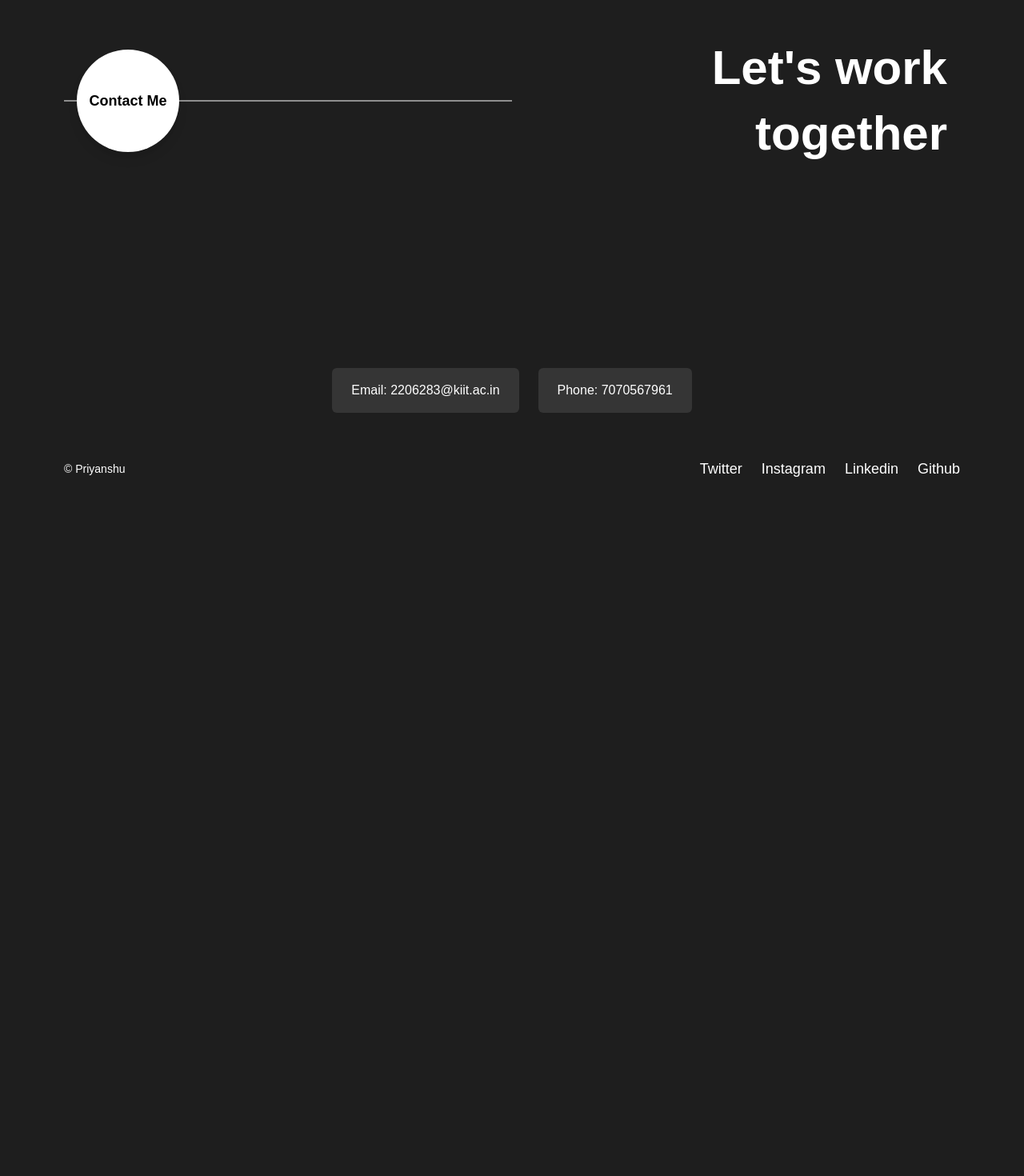
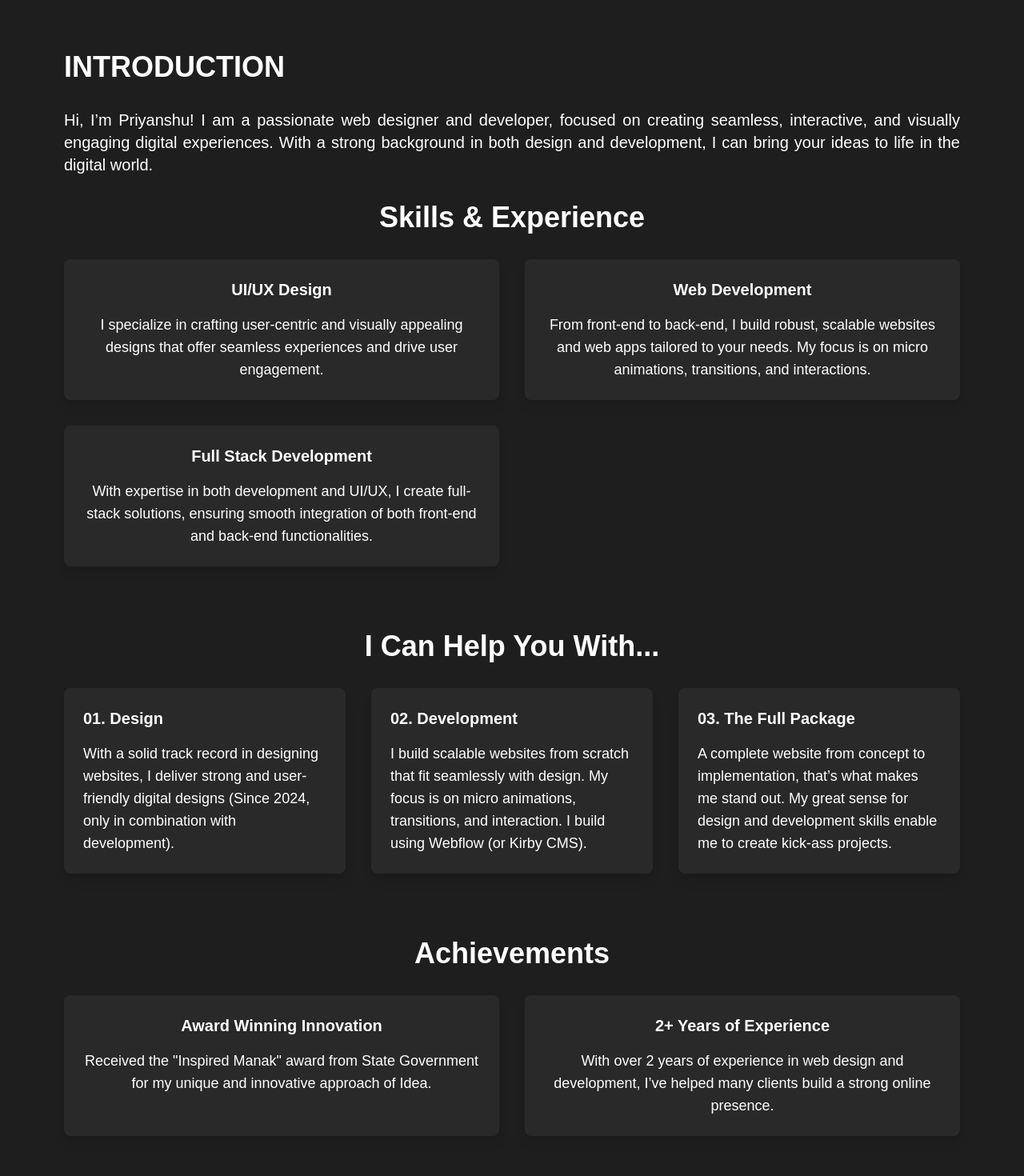
Before and after one commit to pr1ynsu/Priyanshu-s-Portfolio, a React (Vite) app: page /about in a window 1280 px wide. Shown: the part 360-1830 px from the top of the page at 80% size. Before the commit the page ends 1000 px from the top, so only its background shows below. Built offline with nearby package versions, Linux system fonts and the light colour scheme.

Commit message:
fixing words

```diff
--- a/src/App.jsx
+++ b/src/App.jsx
@@ -62,7 +62,7 @@ function App() {
                 <div className="flex flex-col md:flex-row justify-between w-full max-w-7xl gap-10">
                   {/* Left Text */}
                   <div className="md:w-1/2 text-left text-lg md:text-xl leading-relaxed space-y-2">
-                    <p>Helping brands to stand out in the digital era.</p>
+                    <p>Helping customer to stand out in the digital era.</p>
                     <p>Together we will set the new status quo.</p>
                     <p>No nonsense, always on the cutting edge.</p>
                   </div>
--- a/src/components/Footer.jsx
+++ b/src/components/Footer.jsx
@@ -27,8 +27,8 @@ const Footer = () => {
       {/* Contact Info Boxes */}
       <div className="flex flex-col md:flex-row justify-center items-center gap-6 mt-12 w-full">
         {/* Email Box */}
-        <a href="mailto:2206283@kiit.ac.in" className="bg-white bg-opacity-10 backdrop-blur-md text-white p-4 px-6 rounded-md text-center hover:bg-opacity-20 transition">
-          Email: 2206283@kiit.ac.in
+        <a href="mailto:priyanshukr804@gmail.com" className="bg-white bg-opacity-10 backdrop-blur-md text-white p-4 px-6 rounded-md text-center hover:bg-opacity-20 transition">
+          Email: priyanshukr804@gmail.com
         </a>
 
         {/* Phone Box */}
@@ -41,10 +41,10 @@ const Footer = () => {
       <div className="flex justify-between items-center mt-14 text-sm flex-wrap gap-4 text-white max-w-7xl mx-auto w-full">
         <div>© Priyanshu</div>
         <div className="flex space-x-6 text-lg">
-          <a href="https://twitter.com" target="_blank" rel="noopener noreferrer">Twitter</a>
-          <a href="https://instagram.com" target="_blank" rel="noopener noreferrer">Instagram</a>
-          <a href="https://linkedin.com" target="_blank" rel="noopener noreferrer">Linkedin</a>
-          <a href="https://github.com" target="_blank" rel="noopener noreferrer">Github</a>
+          <a href="https://x.com/prynsu5560" target="_blank" rel="noopener noreferrer">Twitter</a>
+          <a href="https://www.instagram.com/_priynsu/" target="_blank" rel="noopener noreferrer">Instagram</a>
+          <a href="https://www.linkedin.com/in/priyanshu-poddar-133609246/" target="_blank" rel="noopener noreferrer">Linkedin</a>
+          <a href="https://github.com/pr1ynsu" target="_blank" rel="noopener noreferrer">Github</a>
         </div>
       </div>
     </footer>
--- a/src/pages/About.jsx
+++ b/src/pages/About.jsx
@@ -1,11 +1,107 @@
 // src/pages/About.jsx
 import React from "react";
-import Footer from '../components/Footer';
 
 const About = () => {
-  return <h1 className="mt-40 text-center text-4xl">About Priyanshu</h1>;
-{/* Your content here */}
-      <Footer />
+  return (
+    <div className="min-h-screen bg-grey text-white px-6 md:px-20 py-20">
+      {/* Screen 1 */}
+      <div className="text-left">
+        <h1 className="text-4xl md:text-6xl font-semibold mb-4">
+          Helping Customers <br /> Thrive in the Digital World
+        </h1>
+        <div className="relative">
+          <div className="border-t border-white w-full absolute top-1/2 left-0 transform -translate-y-1/2"></div>
+          <div className="relative flex justify-end pr-4">
+            <div className="bg-white text-black font-semibold rounded-full w-32 h-32 flex items-center justify-center text-lg cursor-pointer hover:bg-gray-200 transition duration-300">
+              <a href="#screen2" className="w-full h-full flex items-center justify-center">
+                Learn More
+              </a>
+            </div>
+          </div>
+        </div>
+      </div>
+
+      {/* Screen 2: Introduction and Skills/Experience */}
+      <div id="screen2" className="mt-20">
+        <h2 className="text-3xl md:text-4xl font-semibold mb-8 text-left">
+          INTRODUCTION
+        </h2>
+        <p className="text-lg md:text-xl text-justify mb-8">
+          Hi, I’m Priyanshu! I am a passionate web designer and developer, focused on creating seamless, interactive, and visually engaging digital experiences. With a strong background in both design and development, I can bring your ideas to life in the digital world.
+        </p>
+
+        <div className="text-center">
+          <h2 className="text-3xl md:text-4xl font-semibold mb-8">Skills & Experience</h2>
+          <div className="grid grid-cols-1 md:grid-cols-2 gap-8">
+            <div className="bg-white bg-opacity-5 p-6 rounded-lg shadow-lg">
+              <h3 className="text-xl font-semibold mb-4">UI/UX Design</h3>
+              <p className="text-lg">
+                I specialize in crafting user-centric and visually appealing designs that offer seamless experiences and drive user engagement.
+              </p>
+            </div>
+            <div className="bg-white bg-opacity-5 p-6 rounded-lg shadow-lg">
+              <h3 className="text-xl font-semibold mb-4">Web Development</h3>
+              <p className="text-lg">
+                From front-end to back-end, I build robust, scalable websites and web apps tailored to your needs. My focus is on micro animations, transitions, and interactions.
+              </p>
+            </div>
+            <div className="bg-white bg-opacity-5 p-6 rounded-lg shadow-lg">
+              <h3 className="text-xl font-semibold mb-4">Full Stack Development</h3>
+              <p className="text-lg">
+                With expertise in both development and UI/UX, I create full-stack solutions, ensuring smooth integration of both front-end and back-end functionalities.
+              </p>
+            </div>
+          </div>
+        </div>
+      </div>
+
+      {/* Screen 3: Services */}
+      <div className="mt-20">
+        <h2 className="text-3xl md:text-4xl font-semibold mb-8 text-center">
+          I Can Help You With...
+        </h2>
+        <div className="grid grid-cols-1 md:grid-cols-3 gap-8">
+          <div className="bg-white bg-opacity-5 p-6 rounded-lg shadow-lg">
+            <h3 className="text-xl font-semibold mb-4">01. Design</h3>
+            <p className="text-lg">
+              With a solid track record in designing websites, I deliver strong and user-friendly digital designs (Since 2024, only in combination with development).
+            </p>
+          </div>
+          <div className="bg-white bg-opacity-5 p-6 rounded-lg shadow-lg">
+            <h3 className="text-xl font-semibold mb-4">02. Development</h3>
+            <p className="text-lg">
+              I build scalable websites from scratch that fit seamlessly with design. My focus is on micro animations, transitions, and interaction. I build using Webflow (or Kirby CMS).
+            </p>
+          </div>
+          <div className="bg-white bg-opacity-5 p-6 rounded-lg shadow-lg">
+            <h3 className="text-xl font-semibold mb-4">03. The Full Package</h3>
+            <p className="text-lg">
+              A complete website from concept to implementation, that’s what makes me stand out. My great sense for design and development skills enable me to create kick-ass projects.
+            </p>
+          </div>
+        </div>
+      </div>
+
+      {/* Screen 4: Achievements */}
+      <div className="mt-20 text-center">
+        <h2 className="text-3xl md:text-4xl font-semibold mb-8">Achievements</h2>
+        <div className="grid grid-cols-1 md:grid-cols-2 gap-8">
+          <div className="bg-white bg-opacity-5 p-6 rounded-lg shadow-lg">
+            <h3 className="text-xl font-semibold mb-4">Award Winning Innovation</h3>
+            <p className="text-lg">
+              Received the "Inspired Manak" award from State Government for my unique and innovative approach of Idea.
+            </p>
+          </div>
+          <div className="bg-white bg-opacity-5 p-6 rounded-lg shadow-lg">
+            <h3 className="text-xl font-semibold mb-4">2+ Years of Experience</h3>
+            <p className="text-lg">
+              With over 2 years of experience in web design and development, I’ve helped many clients build a strong online presence.
+            </p>
+          </div>
+        </div>
+      </div>
+    </div>
+  );
 };
 
 export default About;
--- a/src/pages/Work.jsx
+++ b/src/pages/Work.jsx
@@ -3,7 +3,7 @@ import React from "react";
 import Footer from '../components/Footer';
 
 const Work = () => {
-  return <h1 className="mt-40 text-center text-4xl">Work Portfolio</h1>;
+  return <h1 className="mt-40 text-center text-4xl">Work ! . . .</h1>;
 
   {/* Your content here */}
       <Footer />
```
